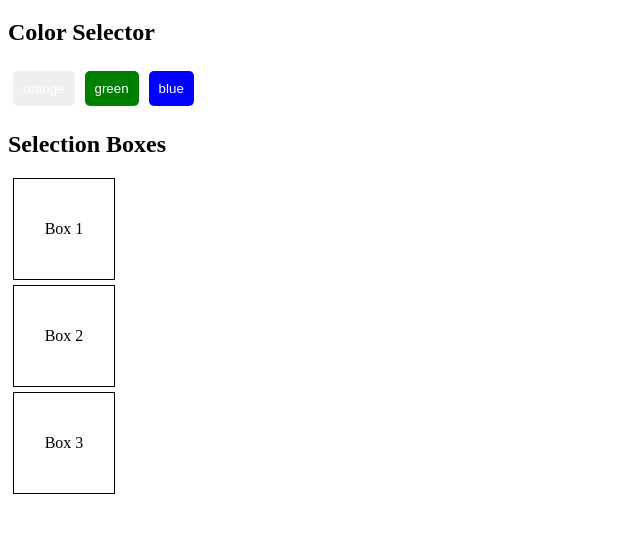
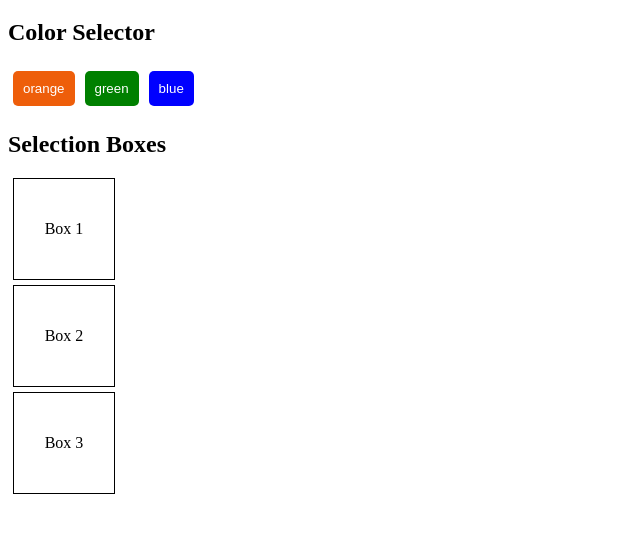
Before and after one commit to acciojob/passing-handler-prop-react-Sukantadas1, a React app: page / in a window 1280 px wide. Shown: the part 61-594 px from the top of the page, without its empty margins (0-640 px from the left). Built offline with nearby package versions, Linux system fonts and the light colour scheme.

Commit message:
passing5

```diff
--- a/src/styles/Child.css
+++ b/src/styles/Child.css
@@ -4,6 +4,7 @@
     margin: 20px;
     border: 1px white dotted;
     border-radius: 5px;
+    background-color: rgb(239,239,239);
 }
 
 #master{
--- a/src/styles/ColorSelector.css
+++ b/src/styles/ColorSelector.css
@@ -16,7 +16,7 @@
   }
 
   .color-orange {
-    background-color: rgb(239, 239, 239);
+    background-color: rgb(238, 94, 10);
     color: white;
   }
 
```
